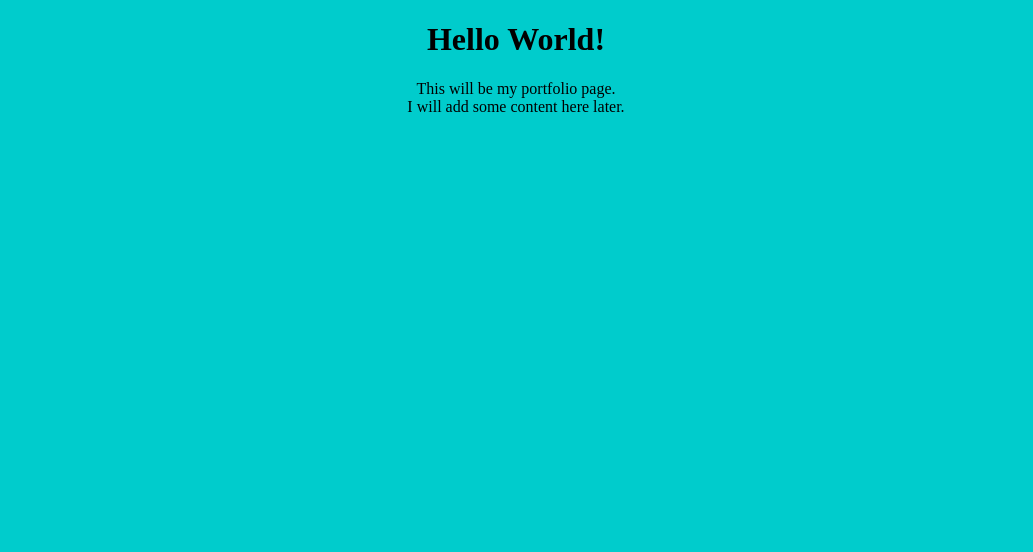
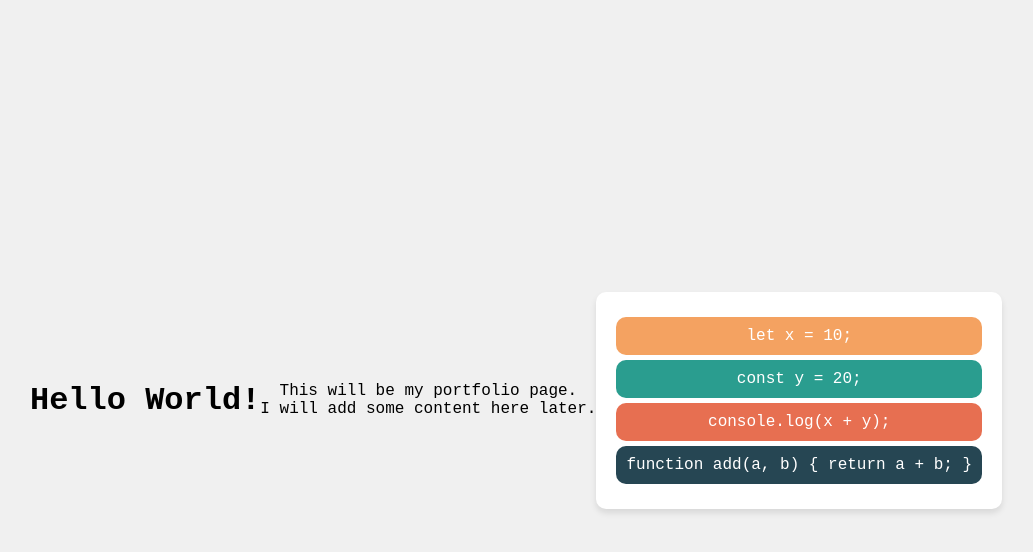
Before and after one commit to RonenTsirlin/PortfolioSite, a plain HTML site: page index.html in a window 1280 px wide. Shown: the whole page, without its empty margins (124-1157 px from the left). Drawn offline with Linux system fonts and the light colour scheme.

```diff
--- a/index.html
+++ b/index.html
@@ -3,13 +3,25 @@
   <head>
     <meta charset="UTF-8" />
     <meta name="viewport" content="width=device-width, initial-scale=1.0" />
+    <title>Colorful Code Example</title>
     <link rel="stylesheet" href="styles.css" />
-    <title>Portfolio</title>
   </head>
   <body>
     <h1>Hello World!</h1>
     <p>
       This will be my portfolio page. <br />I will add some content here later.
     </p>
+    <div class="code-container">
+      <div class="code-line" style="background-color: #f4a261">let x = 10;</div>
+      <div class="code-line" style="background-color: #2a9d8f">
+        const y = 20;
+      </div>
+      <div class="code-line" style="background-color: #e76f51">
+        console.log(x + y);
+      </div>
+      <div class="code-line" style="background-color: #264653">
+        function add(a, b) { return a + b; }
+      </div>
+    </div>
   </body>
 </html>
--- a/styles.css
+++ b/styles.css
@@ -1,6 +1,28 @@
 body {
-  background-color: #00cccc;
+  font-family: "Courier New", Courier, monospace;
+  background-color: #f0f0f0;
+  display: flex;
+  justify-content: center;
+  align-items: center;
+  height: 100vh;
+  margin: 0;
 }
+
+.code-container {
+  background-color: #fff;
+  padding: 20px;
+  border-radius: 10px;
+  box-shadow: 0 4px 6px rgba(0, 0, 0, 0.1);
+}
+
+.code-line {
+  padding: 10px;
+  margin: 5px 0;
+  border-radius: 10px;
+  color: #fff;
+  font-size: 16px;
+}
+
 h1 {
   text-align: center;
 }
```
